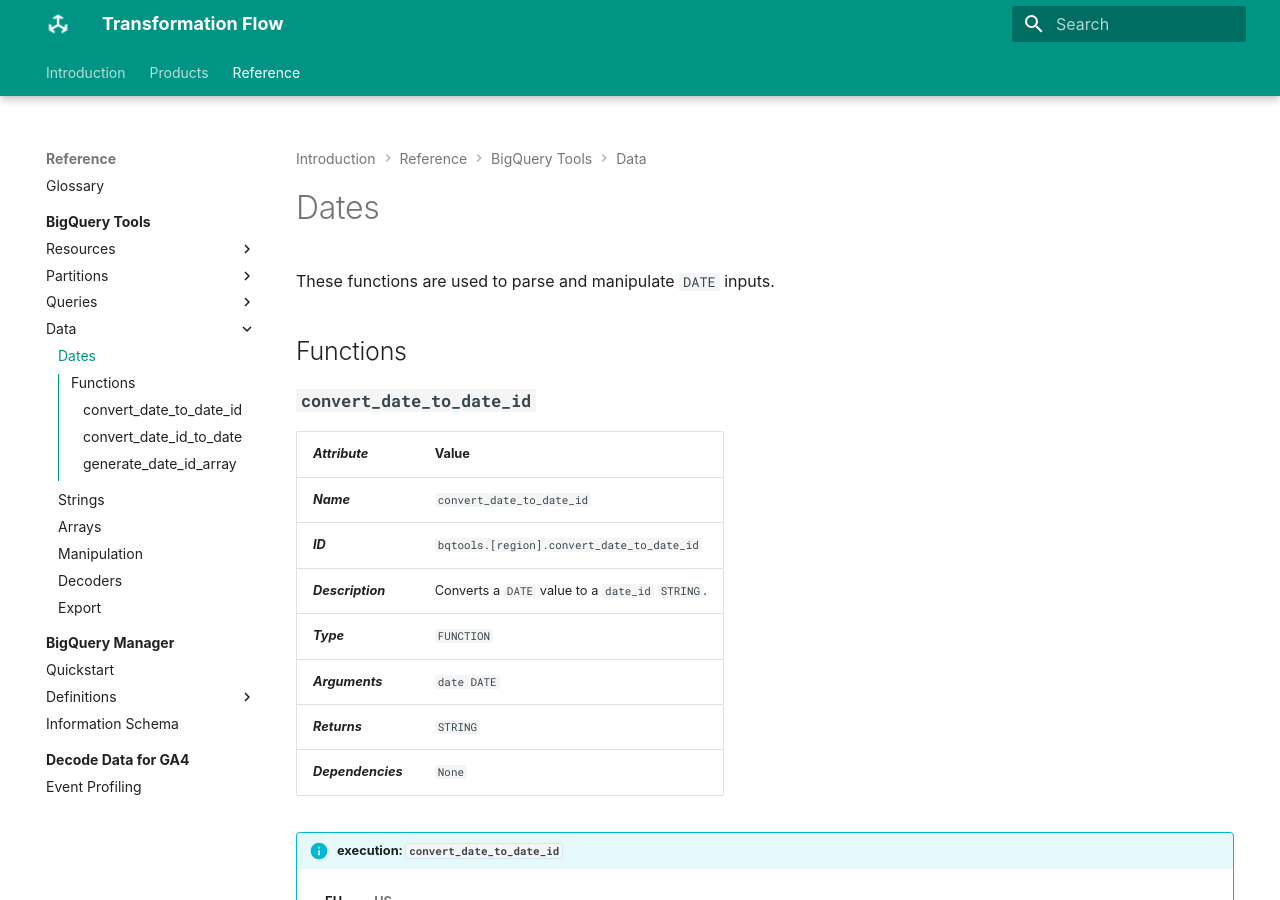
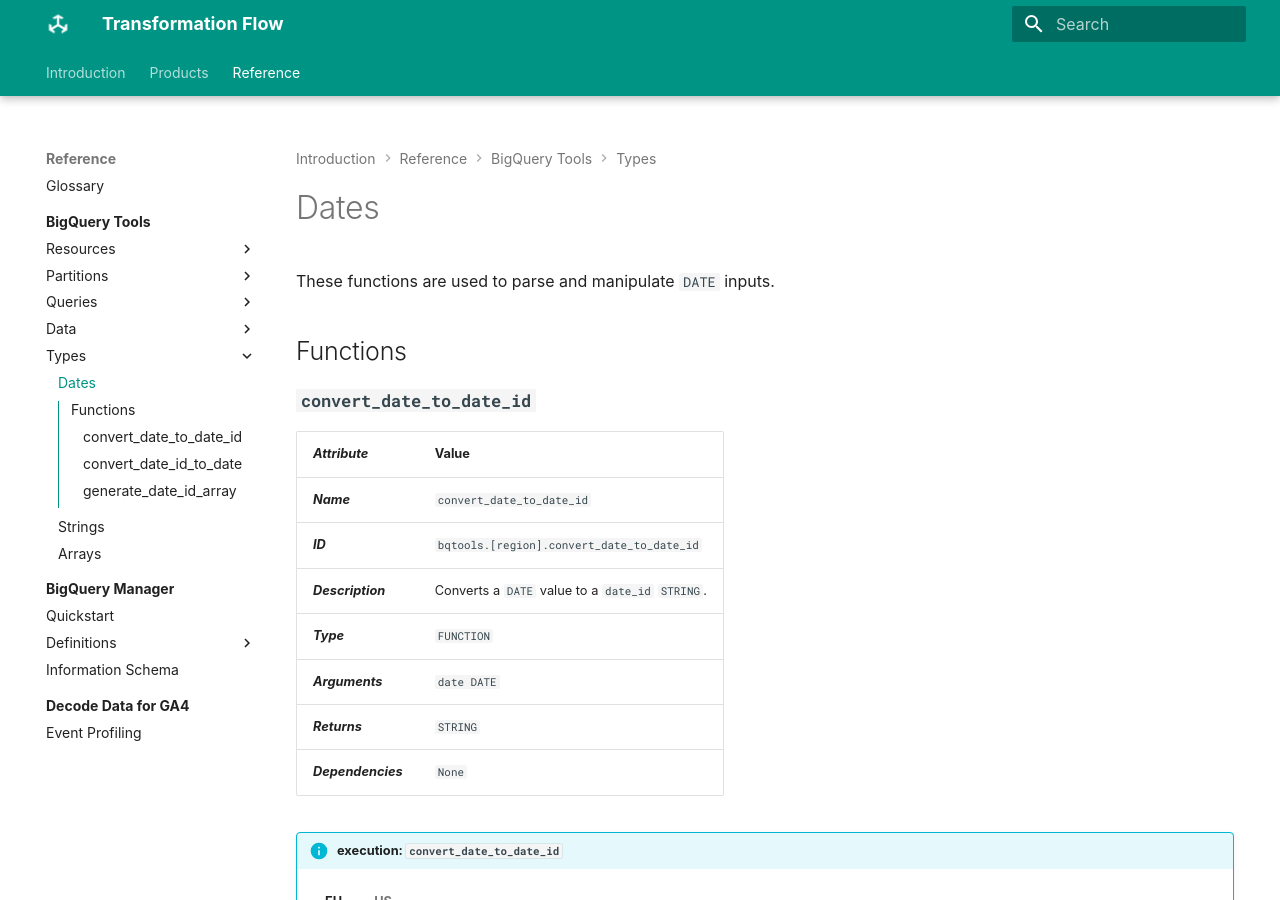
Before and after one commit to transformationflow/transformationflow.github.io, an MkDocs documentation site: the page built from docs/reference/bqtools/types/dates.md, in a window 1280 px wide and 900 px high. Built offline with MkDocs 1.6.1 and Material for MkDocs 9.7.7, drawn with Linux system fonts in a browser that asks for light colours; some web fonts are replaced.

Commit message:
added export and types section

```diff
--- a/mkdocs.yml
+++ b/mkdocs.yml
@@ -46,12 +46,13 @@
         - Profiling: reference/bqtools/queries/profiling.md
         - Manipulation: reference/bqtools/queries/manipulation.md
       - Data:
-        - Dates: reference/bqtools/data/dates.md
-        - Strings: reference/bqtools/data/strings.md
-        - Arrays: reference/bqtools/data/arrays.md
         - Manipulation: reference/bqtools/data/manipulation.md
         - Decoders: reference/bqtools/data/decoders.md
         - Export: reference/bqtools/data/export.md
+      - Types:
+        - Dates: reference/bqtools/types/dates.md
+        - Strings: reference/bqtools/types/strings.md
+        - Arrays: reference/bqtools/types/arrays.md
 
     - BigQuery Manager:
       - Overview: reference/bqmanager/index.md
```
Also changed, not shown: docs/reference/bqtools/data/export.md (+2 -2 lines), docs/reference/bqtools/types/arrays.md (renamed from docs/reference/bqtools/data/arrays.md), docs/reference/bqtools/types/dates.md (renamed from docs/reference/bqtools/data/dates.md), docs/reference/bqtools/types/strings.md (renamed from docs/reference/bqtools/data/strings.md).
